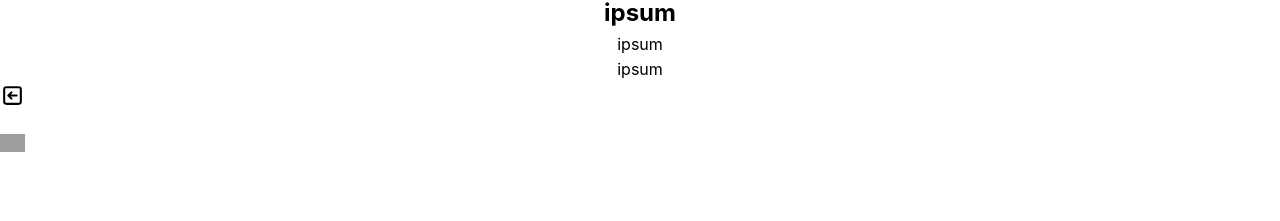
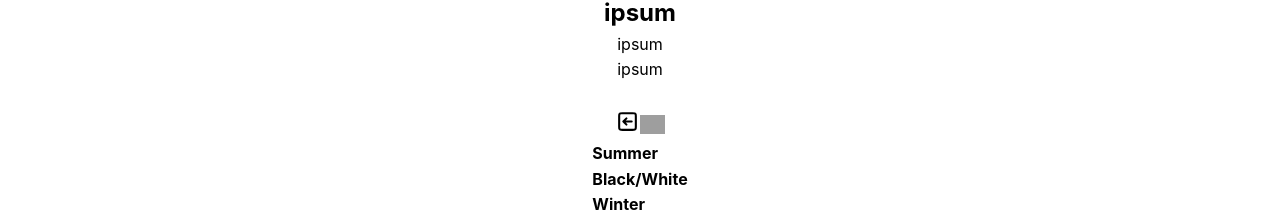
Before and after one commit to Cameron-Ord/Photography-Portfolio, a Vue app: page / in a window 1280 px wide. Shown: the part 659-880 px from the top of the page. Before the commit the page ends 811 px from the top, so only its background shows below. Built offline with nearby package versions, Linux system fonts and the light colour scheme; grey boxes are pictures that could not be loaded.

Commit message:
importing to component to use as child for communication

```diff
--- /dev/null
+++ b/src/components/ControlsContainer.vue
@@ -0,0 +1,23 @@
+<template>
+    <div class="controlsContainer">
+        <img src="/svgs/left.svg" alt="" class="leftArrow" ref="leftArrow">
+        <img src="/svgs/right.svg" alt="" class="rightArrow" ref="rightArrow">
+    </div>
+</template>
+
+<script>
+    export default {
+
+    }
+</script>
+
+<style lang="scss" scoped>
+.controlsContainer{
+    >.rightArrow{
+        width: 25px;
+    }
+    >.leftArrow{
+        width: 25px;
+    }
+}
+</style>
--- a/src/components/ImageSelector.vue
+++ b/src/components/ImageSelector.vue
@@ -1,18 +1,28 @@
 <template>
     <article class="ImageContainer">
         <span class="containerSpan">
-            <img src="/svgs/left.svg" alt="" class="leftArrow" ref="leftArrow">
             <div class="imgContainer">
                 <img :src="null" alt="">
             </div>
-            <img src="/svgs/right.svg" alt="" class="rightArrow" ref="rightArrow">
+            <controls-container></controls-container>
+            <selection-container></selection-container>
         </span>
     </article>
 </template>
 
 <script>
+import SelectionContainer from './SelectionContainer.vue';
+import ControlsContainer from '../components/ControlsContainer.vue'
     export default {
+        components:{
+            ControlsContainer,SelectionContainer
+        },
 
+        data() {
+            return {
+                Image_Holder: undefined
+            }
+        },
     }
 </script>
 
@@ -21,16 +31,12 @@
     display: grid;
     >.containerSpan{
         display: grid;
-
+        justify-items: center;
         >.imgContainer{
 
-        }
+            >img{
 
-        >.rightArrow{
-            width: 25px;
-        }
-        >.leftArrow{
-            width: 25px;
+            }
         }
     }
 }
--- /dev/null
+++ b/src/components/SelectionContainer.vue
@@ -0,0 +1,18 @@
+<template>
+    <div class="selectionContainer">
+        <h4 class="selectiontext">Summer</h4>
+        <h4 class="selectiontext">Black/White</h4>
+        <h4 class="selectiontext">Winter</h4>
+        <h4 class="selectiontext">Night</h4>
+    </div>
+</template>
+
+<script>
+    export default {
+
+    }
+</script>
+
+<style lang="scss" scoped>
+
+</style>
```
Also changed, not shown: src/components/AboutMe.vue (added, +15 -0 lines), src/components/ContactMe.vue (added, +15 -0 lines).
